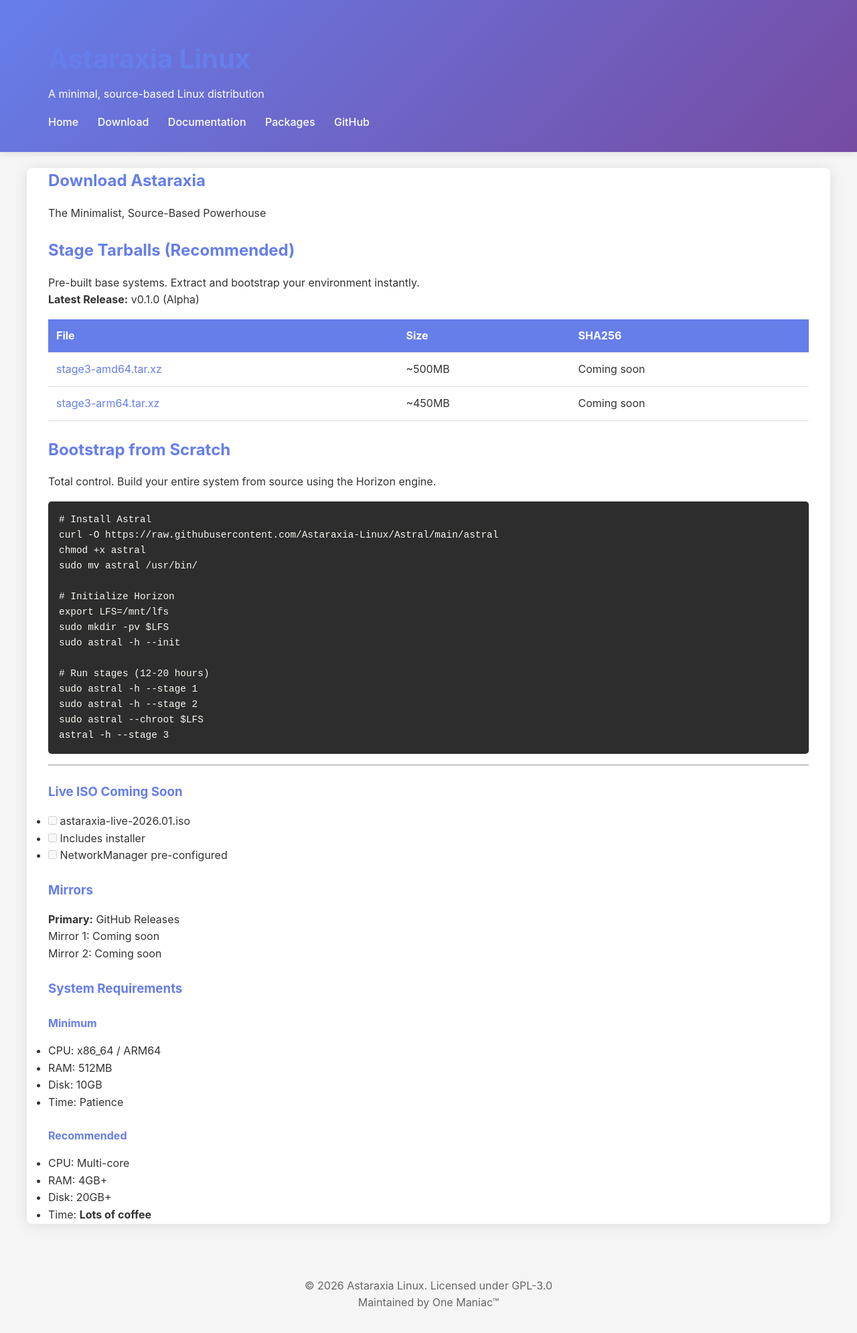
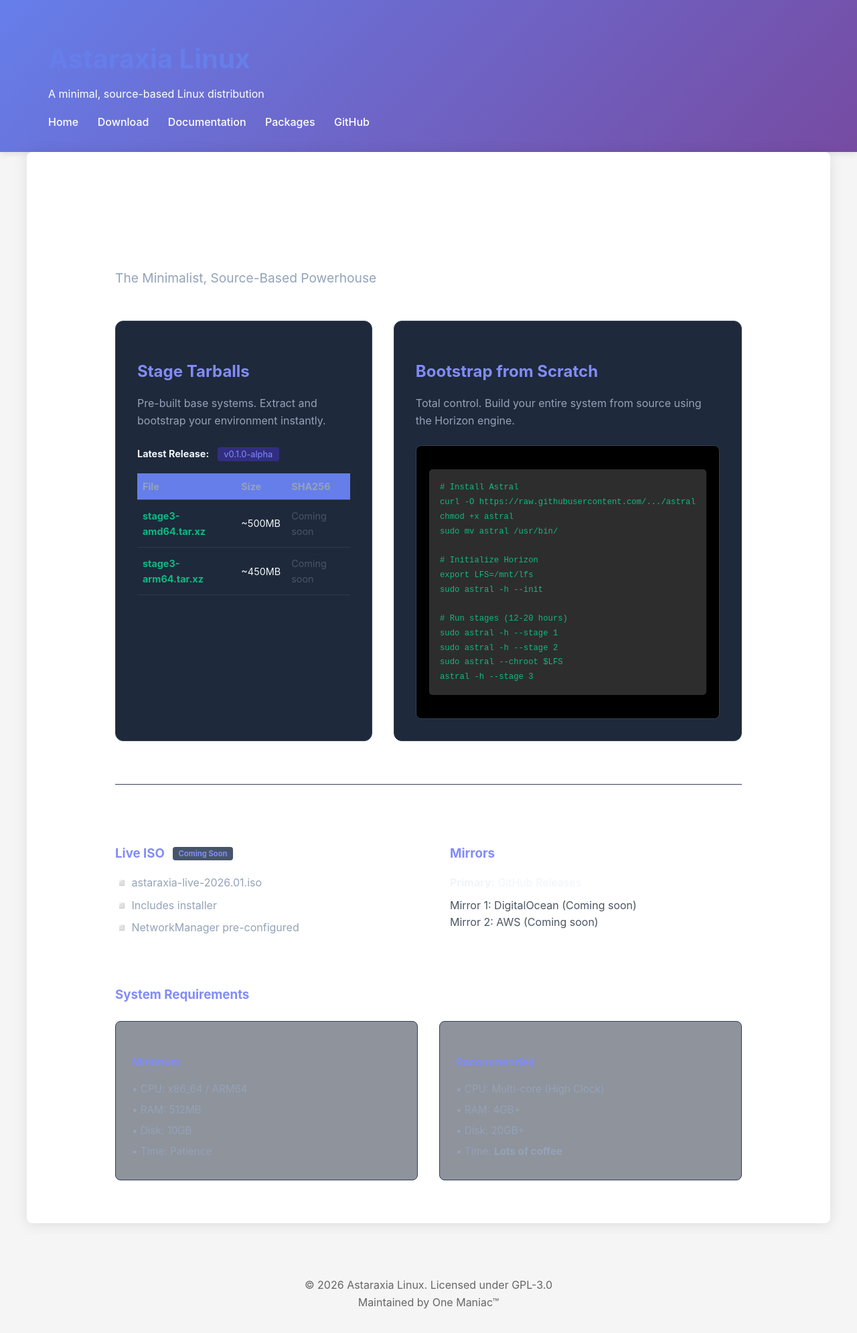
Before and after one commit to Astaraxia-Linux/astaraxia-linux.github.io, a Jekyll site: the page built from download.html, in a window 1280 px wide. Shown: the whole page at 67% size. Built offline with Jekyll 4.4.1, drawn with Linux system fonts in a browser that asks for light colours.

Commit message:
Update download.html

```diff
--- a/download.html
+++ b/download.html
@@ -2,18 +2,134 @@
 layout: default
 title: Download
 ---
+
+<style>
+    :root {
+        --primary: #818cf8;
+        --bg: #0f172a;
+        --card-bg: #1e293b;
+        --text: #f1f5f9;
+        --text-dim: #94a3b8;
+        --accent: #10b981;
+        --border: #334155;
+    }
+
+    .download-page {
+        color: var(--text);
+        max-width: 1000px;
+        margin: 0 auto;
+        padding: 4rem 2rem;
+    }
+
+    .download-page h1 { font-size: 3rem; margin-bottom: 0.5rem; color: #fff; }
+    .subtitle { color: var(--text-dim); font-size: 1.2rem; margin-bottom: 3rem; }
+
+    .card-grid {
+        display: grid;
+        grid-template-columns: 1fr 1fr;
+        gap: 2rem;
+        margin-bottom: 4rem;
+    }
+
+    .card {
+        background: var(--card-bg);
+        padding: 2rem;
+        border-radius: 12px;
+        border: 1px solid var(--border);
+    }
+
+    .card h2 { color: var(--primary); margin-bottom: 1rem; font-size: 1.5rem; }
+    .card p { color: var(--text-dim); margin-bottom: 1.5rem; }
+
+    /* Table Styling */
+    .download-table {
+        width: 100%;
+        border-collapse: collapse;
+        margin-top: 1rem;
+        font-size: 0.9rem;
+    }
+
+    .download-table th {
+        text-align: left;
+        color: var(--text-dim);
+        border-bottom: 1px solid var(--border);
+        padding: 0.5rem;
+    }
+
+    .download-table td { padding: 0.75rem 0.5rem; border-bottom: 1px solid #2d3a4f; }
+    .download-table a { color: var(--accent); text-decoration: none; font-weight: bold; }
+    .download-table a:hover { text-decoration: underline; }
+
+    .badge {
+        background: #312e81;
+        color: var(--primary);
+        padding: 0.2rem 0.6rem;
+        border-radius: 4px;
+        font-size: 0.8rem;
+        margin-left: 0.5rem;
+    }
+
+    /* Terminal Style for Bootstrap */
+    .code-block {
+        background: #000;
+        padding: 1.2rem;
+        border-radius: 8px;
+        border: 1px solid var(--border);
+        font-family: 'Fira Code', monospace;
+        font-size: 0.85rem;
+        overflow-x: auto;
+    }
+    .code-block code { color: var(--accent); }
+
+    hr { border: 0; border-top: 1px solid var(--border); margin: 4rem 0; }
+
+    /* Flex Layout for ISO/Mirrors */
+    .flex-row { display: flex; gap: 4rem; margin-bottom: 4rem; }
+    .col { flex: 1; }
+    .status-tag {
+        font-size: 0.7rem;
+        background: #475569;
+        padding: 0.2rem 0.5rem;
+        border-radius: 4px;
+        vertical-align: middle;
+        margin-left: 0.5rem;
+    }
+
+    /* Specs Section */
+    .specs-grid {
+        display: grid;
+        grid-template-columns: 1fr 1fr;
+        gap: 2rem;
+        margin-top: 1.5rem;
+    }
+    .spec-card {
+        background: rgba(30, 41, 59, 0.5);
+        padding: 1.5rem;
+        border-radius: 8px;
+        border: 1px solid var(--border);
+    }
+    .spec-card h4 { margin-bottom: 1rem; color: var(--primary); }
+    .spec-card ul { list-style: none; color: var(--text-dim); font-size: 0.95rem; }
+    .spec-card li { margin-bottom: 0.4rem; }
+
+    .muted { color: #4b5563; }
+
+    @media (max-width: 850px) {
+        .card-grid, .flex-row, .specs-grid { grid-template-columns: 1fr; flex-direction: column; }
+    }
+</style>
 
 <section class="download-page">
     <h1>Download Astaraxia</h1>
     <p class="subtitle">The Minimalist, Source-Based Powerhouse</p>
 
     <div class="card-grid">
-        <div class="card shadow">
-            <h2>Stage Tarballs (Recommended)</h2>
+        <div class="card">
+            <h2>Stage Tarballs</h2>
             <p>Pre-built base systems. Extract and bootstrap your environment instantly.</p>
 
-            <div class="release-info">
-                <strong>Latest Release:</strong> <span class="badge">v0.1.0 (Alpha)</span>
+            <div class="release-info" style="margin-bottom: 1rem;">
+                <strong style="font-size: 0.9rem;">Latest Release:</strong> <span class="badge">v0.1.0-alpha</span>
             </div>
 
             <table class="download-table">
@@ -39,18 +155,17 @@
             </table>
         </div>
 
-        <div class="card dark">
+        <div class="card">
             <h2>Bootstrap from Scratch</h2>
             <p>Total control. Build your entire system from source using the Horizon engine.</p>
             <div class="code-block">
                 <pre><code># Install Astral
-curl -O https://raw.githubusercontent.com/Astaraxia-Linux/Astral/main/astral
+curl -O https://raw.githubusercontent.com/.../astral
 chmod +x astral
 sudo mv astral /usr/bin/
 
 # Initialize Horizon
 export LFS=/mnt/lfs
-sudo mkdir -pv $LFS
 sudo astral -h --init
 
 # Run stages (12-20 hours)
@@ -66,41 +181,41 @@
 
     <div class="flex-row">
         <div class="col">
-            <h3>Live ISO <span class="status-tag">Coming Soon</span></h3>
-            <ul class="check-list">
-                <li><input type="checkbox" disabled> astaraxia-live-2026.01.iso</li>
-                <li><input type="checkbox" disabled> Includes installer</li>
-                <li><input type="checkbox" disabled> NetworkManager pre-configured</li>
+            <h3 style="color: var(--primary); margin-bottom: 1rem;">Live ISO <span class="status-tag">Coming Soon</span></h3>
+            <ul style="list-style: none; color: var(--text-dim);">
+                <li style="margin-bottom: 0.5rem;">◽ astaraxia-live-2026.01.iso</li>
+                <li style="margin-bottom: 0.5rem;">◽ Includes installer</li>
+                <li style="margin-bottom: 0.5rem;">◽ NetworkManager pre-configured</li>
             </ul>
         </div>
 
         <div class="col">
-            <h3>Mirrors</h3>
-            <p><strong>Primary:</strong> GitHub Releases</p>
-            <p class="muted">Mirror 1: Coming soon</p>
-            <p class="muted">Mirror 2: Coming soon</p>
+            <h3 style="color: var(--primary); margin-bottom: 1rem;">Mirrors</h3>
+            <p style="margin-bottom: 0.5rem;"><strong>Primary:</strong> GitHub Releases</p>
+            <p class="muted">Mirror 1: DigitalOcean (Coming soon)</p>
+            <p class="muted">Mirror 2: AWS (Coming soon)</p>
         </div>
     </div>
 
     <div class="specs-section">
-        <h3>System Requirements</h3>
+        <h3 style="color: var(--primary);">System Requirements</h3>
         <div class="specs-grid">
             <div class="spec-card">
                 <h4>Minimum</h4>
                 <ul>
-                    <li>CPU: x86_64 / ARM64</li>
-                    <li>RAM: 512MB</li>
-                    <li>Disk: 10GB</li>
-                    <li>Time: Patience</li>
+                    <li>• CPU: x86_64 / ARM64</li>
+                    <li>• RAM: 512MB</li>
+                    <li>• Disk: 10GB</li>
+                    <li>• Time: Patience</li>
                 </ul>
             </div>
             <div class="spec-card">
                 <h4>Recommended</h4>
                 <ul>
-                    <li>CPU: Multi-core</li>
-                    <li>RAM: 4GB+</li>
-                    <li>Disk: 20GB+</li>
-                    <li>Time: <strong>Lots of coffee</strong></li>
+                    <li>• CPU: Multi-core (High Clock)</li>
+                    <li>• RAM: 4GB+</li>
+                    <li>• Disk: 20GB+</li>
+                    <li>• Time: <strong>Lots of coffee</strong></li>
                 </ul>
             </div>
         </div>
```
